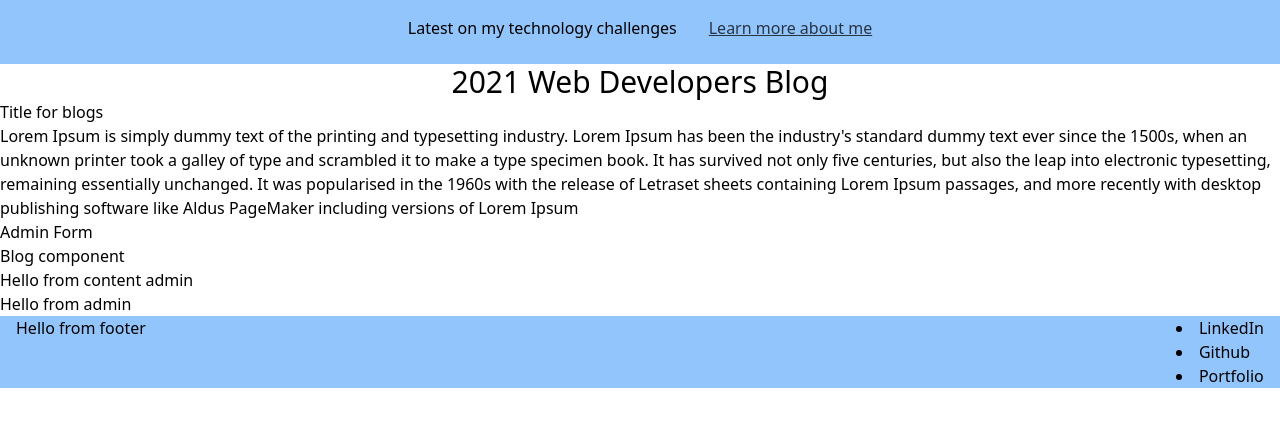
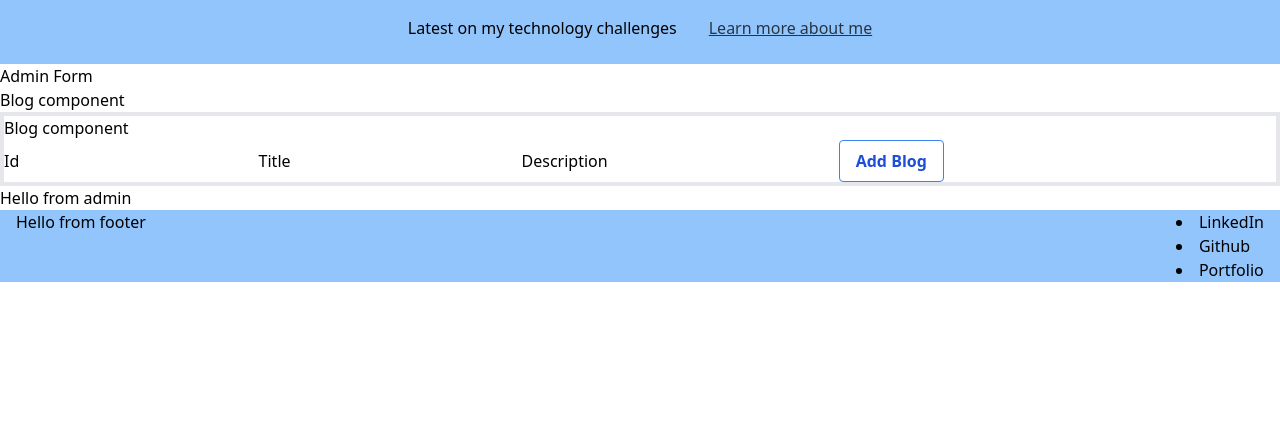
Before and after one commit to Cstopyak/colbysBlog, a React (Create React App) app in the folder client/: page /admin in a window 1280 px wide. Shown: the top 426 px of the page. Built offline with nearby package versions, Linux system fonts and the light colour scheme.

Commit message:
building out form

```diff
--- a/client/src/App.js
+++ b/client/src/App.js
@@ -10,8 +10,8 @@ function App() {
   return (
     <div className="App">
       <Nav/>
-      <Header/>
-      <BlogContent/>
+      <Route exact path = "/" component = {Header}/>
+      <Route exact path = "/" component = {BlogContent}/>
       <Route exact path = "/admin" component = {Admin} />
       <Footer/>
 
--- a/client/src/components/adminComponents/BlogContentAdmin.js
+++ b/client/src/components/adminComponents/BlogContentAdmin.js
@@ -2,8 +2,23 @@ import React from 'react'
 
 const BlogContentAdmin = () => {
     return (
-        <div>
-            Hello from content admin
+        <div className="border-2">
+            <form className="border-2"
+            >
+                <h3> Blog component</h3>
+                <label htmlFor="text"> Id </label>
+                <input type="text" name=""/>
+
+                <label htmlFor="text"> Title</label>
+                <input type="text" name="" />
+
+                <label htmlFor="text">Description</label>
+                <input type="text" name="" cols="30" rows="10"/>
+
+                <button className="px-4 py-2 font-semibold text-blue-700 bg-transparent border border-blue-500 rounded hover:bg-blue-500 hover:text-white hover:border-transparent">
+                    Add Blog
+                </button>
+            </form>
         </div>
     )
 }
```
